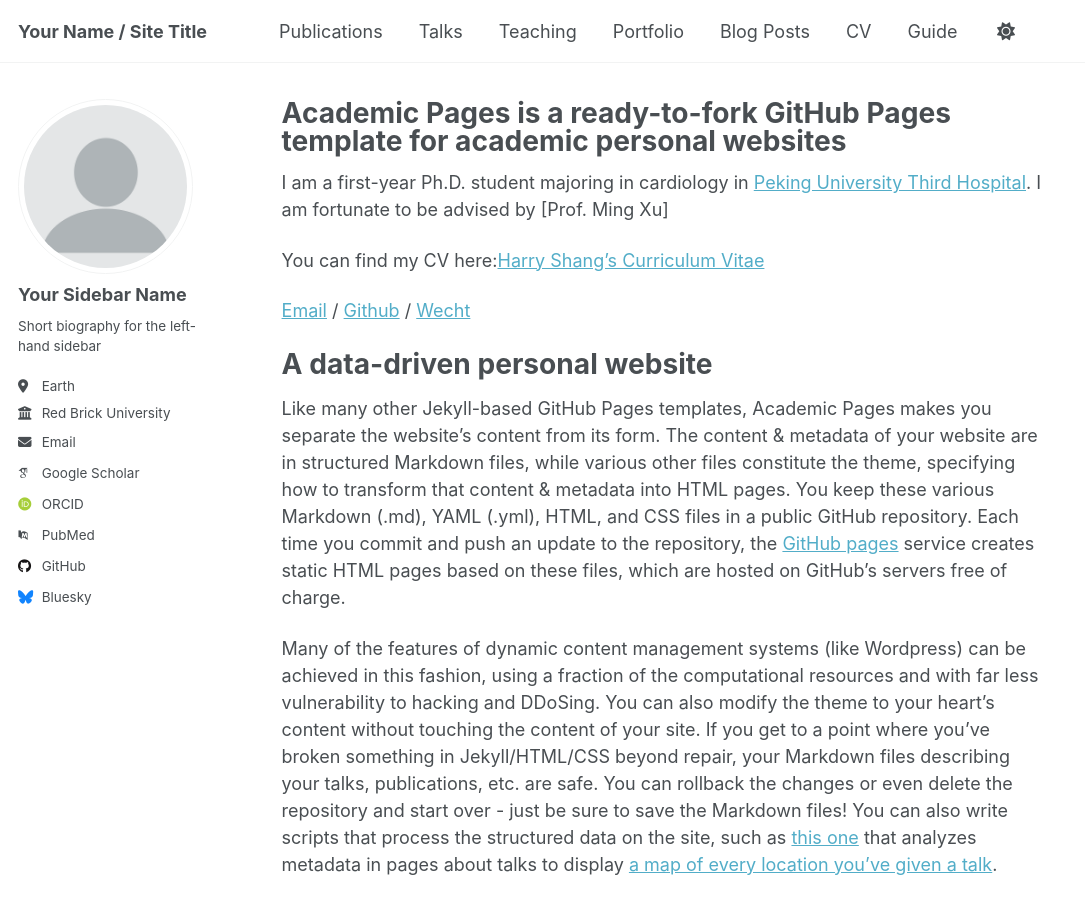
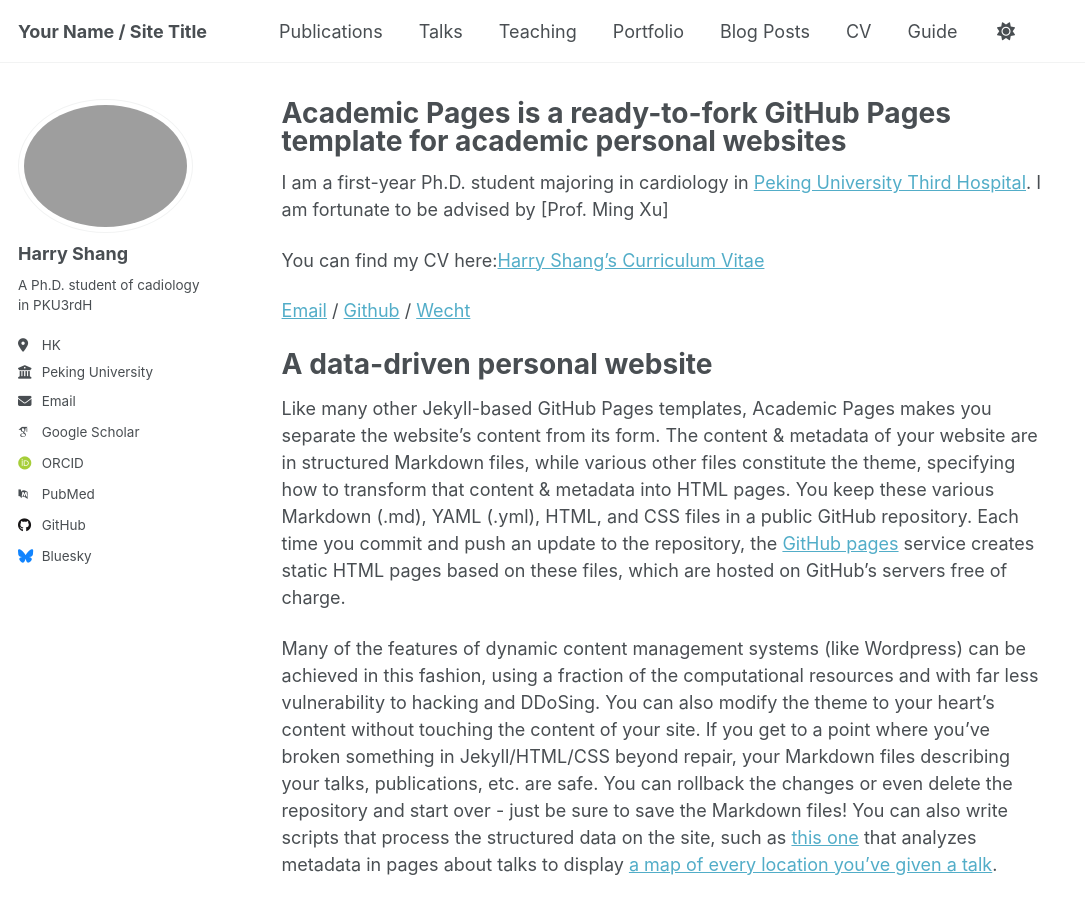
Before and after one commit to MedicalShang/MedicalShang.github.io, a Jekyll site: the page built from _pages/about.md, in a window 1280 px wide and 900 px high. Shown: the whole window, without its empty margins (0-1085 px from the left). Built offline with Jekyll 4.4.1, drawn with Linux system fonts in a browser that asks for light colours; some web fonts are replaced; a script that is not in the unit is left out.

Commit message:
Update _config.yml

```diff
--- a/_config.yml
+++ b/_config.yml
@@ -23,14 +23,14 @@ repository               : "academicpages/academicpages.github.io"
 #               Additional customization can be done by editing /_includes/author-profile.html
 author:
   # Biographic information
-  avatar           : "profile.png"
-  name             : "Your Sidebar Name"
+  avatar           : "白底1寸.png"
+  name             : "Harry Shang"
   pronouns         : # example: "she/her"
-  bio              : "Short biography for the left-hand sidebar"
-  location         : "Earth"
-  employer         : "Red Brick University"
+  bio              : "A Ph.D. student of cadiology in PKU3rdH"
+  location         : "HK"
+  employer         : "Peking University"
   uri              : # URL
-  email            : "none@example.org"
+  email            : "medicalshang1213@gmail.com"
 
   # Academic websites
   academia         : # URL
```
